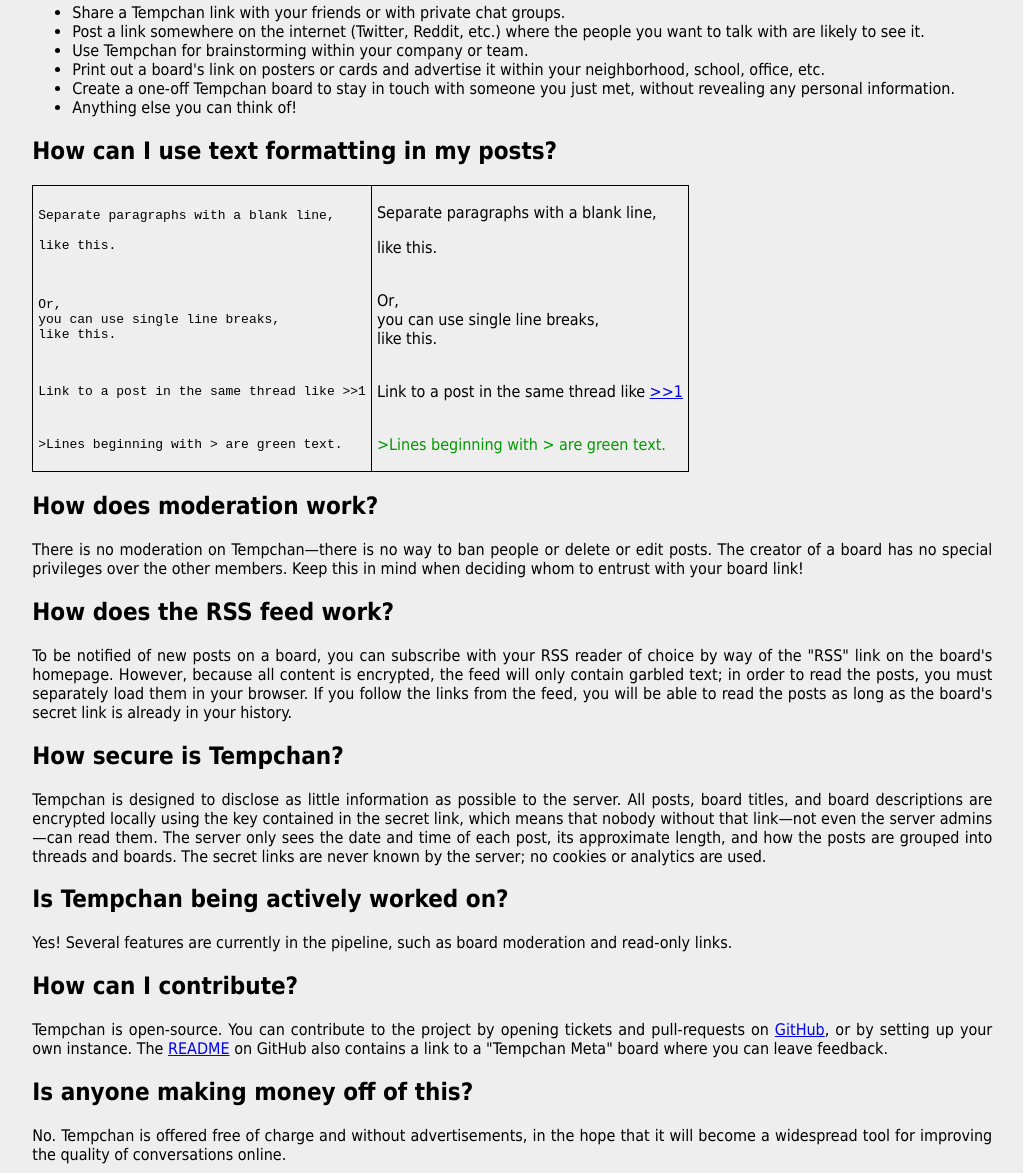
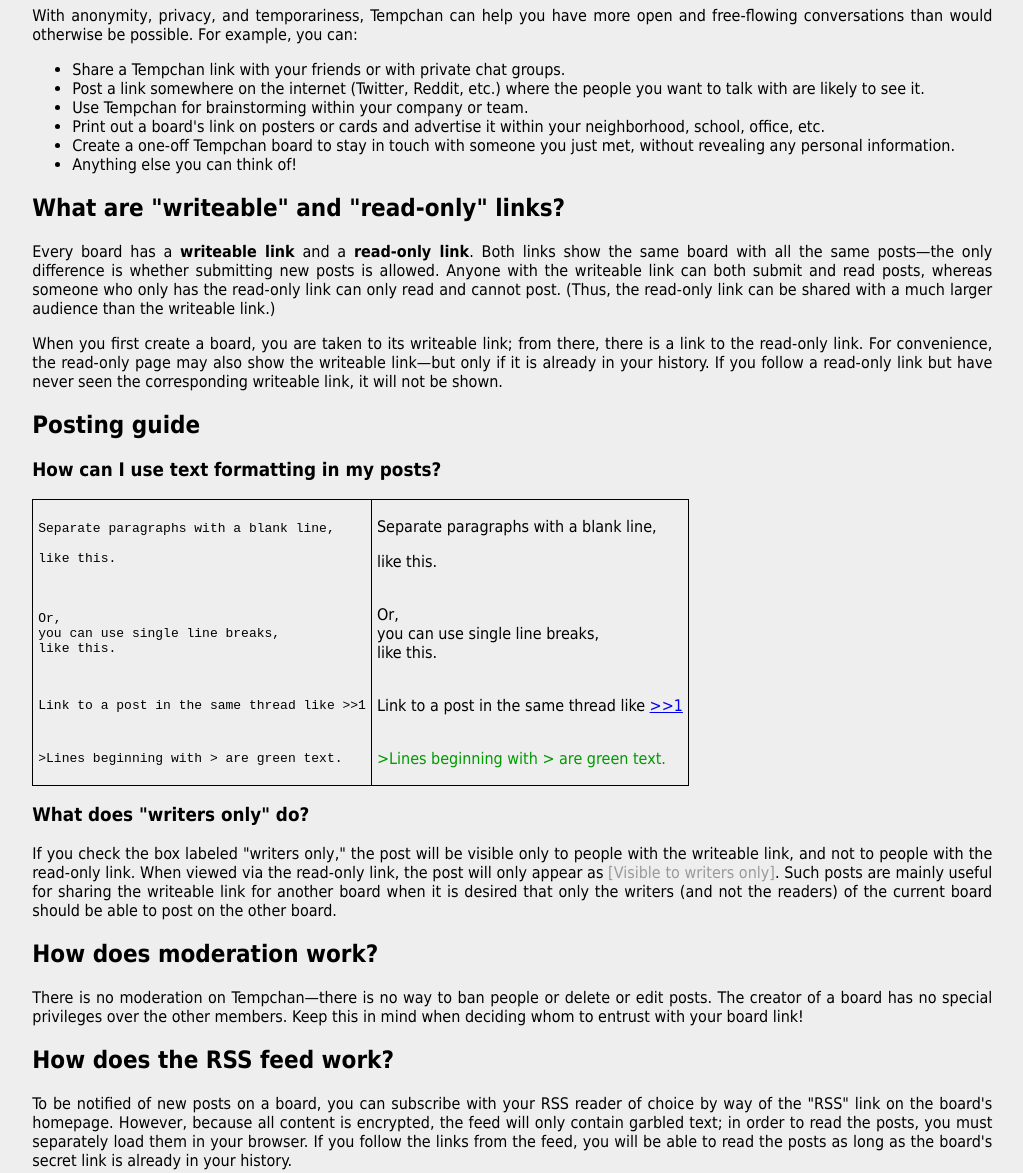
Before and after one commit to zeptocosm/tempchan, a website: page src/about.html in a window 1280 px wide. Shown: the part 690-1863 px from the top of the page, without its empty margins (1-1024 px from the left). Drawn offline with Linux system fonts and the light colour scheme.

Commit message:
Update about.html

```diff
--- a/src/about.html
+++ b/src/about.html
@@ -22,6 +22,9 @@
 .greentext {
 	color: #090;
 }
+.woRedacted {
+	color: #999;
+}
 table {
 	border: 1px solid black;
 }
@@ -37,13 +40,19 @@
 <body>
 <div id="main">
 <h1>🌸 <a href="/">Tempchan</a> | About</h1>
-<p>Last updated 2021-11-23.</p>
+<p>Last updated 2022-03-20.</p>
 
 <ul>
 	<li><a href="#what-is-tempchan">What is Tempchan?</a></li>
 	<li><a href="#how-do-i-use-tempchan">How do I use Tempchan?</a></li>
 	<li><a href="#what-are-some-situations-where-tempchan-is-useful">What are some situations where Tempchan is useful?</a></li>
-	<li><a href="#how-can-i-use-text-formatting-in-my-posts">How can I use text formatting in my posts?</a></li>
+	<li><a href="#what-are-writeable-and-read-only-links">What are "writeable" and "read-only" links?</a></li>
+	<li><a href="#posting-guide">Posting guide</a>
+	<ul>
+		<li><a href="#how-can-i-use-text-formatting-in-my-posts">How can I use text formatting in my posts?</a></li>
+		<li><a href="#what-does-writers-only-do">What does "writers only" do?</a></li>
+	</ul>
+	</li>
 	<li><a href="#how-does-moderation-work">How does moderation work?</a></li>
 	<li><a href="#how-does-the-rss-feed-work">How does the RSS feed work?</a></li>
 	<li><a href="#how-secure-is-tempchan">How secure is Tempchan?</a></li>
@@ -74,7 +83,13 @@
 <li>Anything else you can think of!</li>
 </ul>
 
-<h2><a name="how-can-i-use-text-formatting-in-my-posts">How can I use text formatting in my posts?</a></h2>
+<h2><a name="what-are-writeable-and-read-only-links">What are "writeable" and "read-only" links?</a></h2>
+<p>Every board has a <b>writeable link</b> and a <b>read-only link</b>. Both links show the same board with all the same posts&mdash;the only difference is whether submitting new posts is allowed. Anyone with the writeable link can both submit and read posts, whereas someone who only has the read-only link can only read and cannot post. (Thus, the read-only link can be shared with a much larger audience than the writeable link.)</p>
+<p>When you first create a board, you are taken to its writeable link; from there, there is a link to the read-only link. For convenience, the read-only page may also show the writeable link&mdash;but only if it is already in your history. If you follow a read-only link but have never seen the corresponding writeable link, it will not be shown.</p>
+
+<h2><a name="posting-guide">Posting guide</a></h2>
+
+<h3><a name="how-can-i-use-text-formatting-in-my-posts">How can I use text formatting in my posts?</a></h3>
 <table border="0" cellspacing="0">
 
 <tr>
@@ -105,6 +120,9 @@
 </tr>
 </table>
 
+<h3><a name="what-does-writers-only-do">What does "writers only" do?</a></h3>
+<p>If you check the box labeled "writers only," the post will be visible only to people with the writeable link, and not to people with the read-only link. When viewed via the read-only link, the post will only appear as <span class="woRedacted">[Visible to writers only]</span>. Such posts are mainly useful for sharing the writeable link for another board when it is desired that only the writers (and not the readers) of the current board should be able to post on the other board.</p>
+
 <h2><a name="how-does-moderation-work">How does moderation work?</a></h2>
 <p>There is no moderation on Tempchan&mdash;there is no way to ban people or delete or edit posts. The creator of a board has no special privileges over the other members. Keep this in mind when deciding whom to entrust with your board link!</p>
 
@@ -115,7 +133,7 @@
 <p>Tempchan is designed to disclose as little information as possible to the server. All posts, board titles, and board descriptions are encrypted locally using the key contained in the secret link, which means that nobody without that link&mdash;not even the server admins&mdash;can read them. The server only sees the date and time of each post, its approximate length, and how the posts are grouped into threads and boards. The secret links are never known by the server; no cookies or analytics are used.</p>
 
 <h2><a name="is-tempchan-being-actively-worked-on">Is Tempchan being actively worked on?</a></h2>
-<p>Yes! Several features are currently in the pipeline, such as board moderation and read-only links.</p>
+<p>Yes! Several features are currently in the pipeline, such as board moderation.</p>
 
 <h2><a name="how-can-i-contribute">How can I contribute?</a></h2>
 <p>Tempchan is open-source. You can contribute to the project by opening tickets and pull-requests on <a href="https://github.com/zeptocosm/tempchan" rel="noopener noreferrer" target="_blank">GitHub</a>, or by setting up your own instance. The <a href="https://github.com/zeptocosm/tempchan/blob/main/README.md" rel="noopener noreferrer" target="_blank">README</a> on GitHub also contains a link to a "Tempchan Meta" board where you can leave feedback.</p>
```
